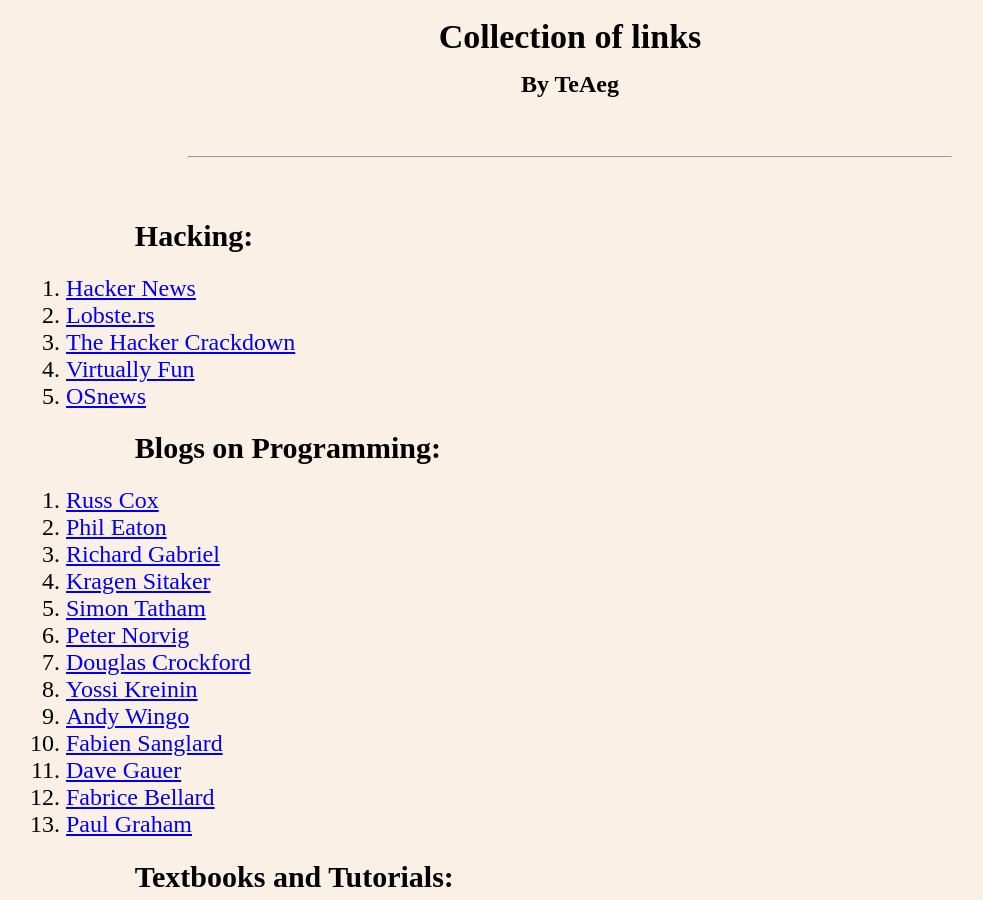
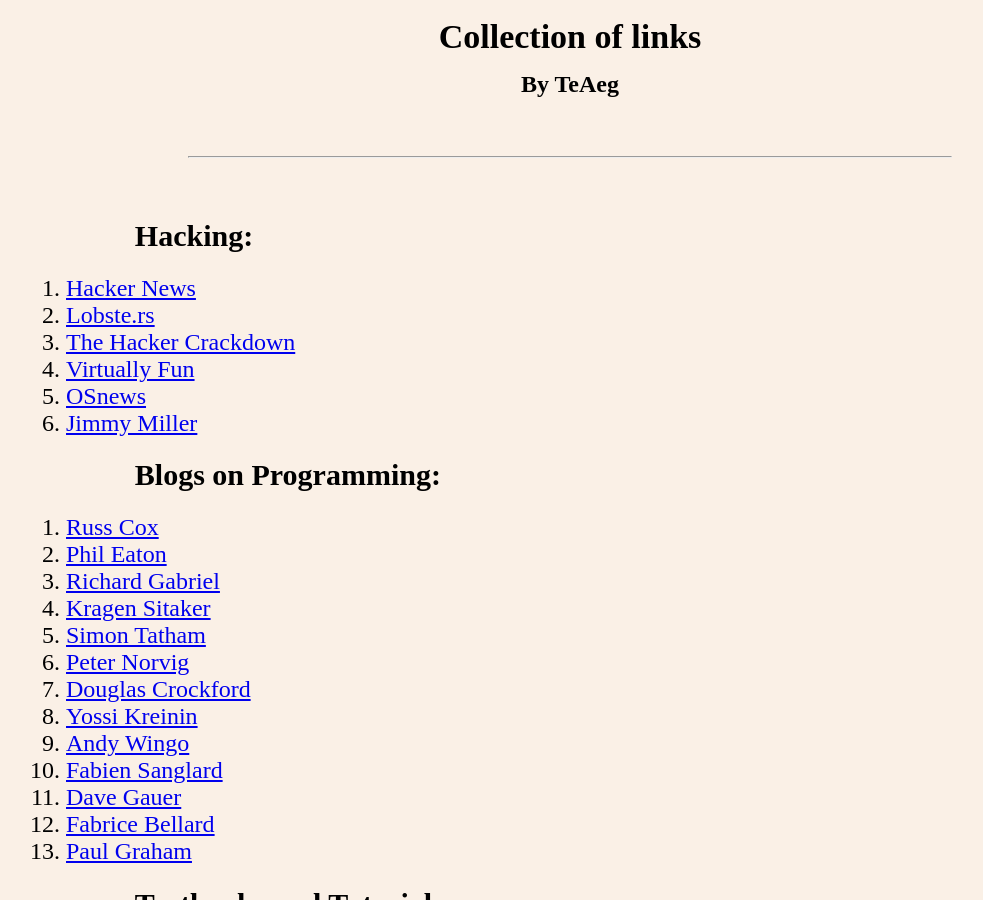
Before and after one commit to TeAeg/teaeg.github.io, a Jekyll site: the page built from index.md, in a window 1280 px wide and 900 px high. Shown: the whole window, without its empty margins (70-1053 px from the left). Built offline with Jekyll 4.4.1, drawn with Linux system fonts in a browser that asks for light colours; our own code applies the rules of GitHub Pages for plain Markdown files.

Commit message:
Temporary link to Jimmy Miller
Temporary link to Jimmy Miller

```diff
--- a/index.md
+++ b/index.md
@@ -4,6 +4,7 @@
 3. [The Hacker Crackdown](https://www.gutenberg.org/ebooks/101)
 4. [Virtually Fun](https://virtuallyfun.com)
 5. [OSnews](https://www.osnews.com)
+6. [Jimmy Miller](https://jimmyhmiller.com/readings)
 
 ## Blogs on Programming:
 1. [Russ Cox](https://research.swtch.com)
```
